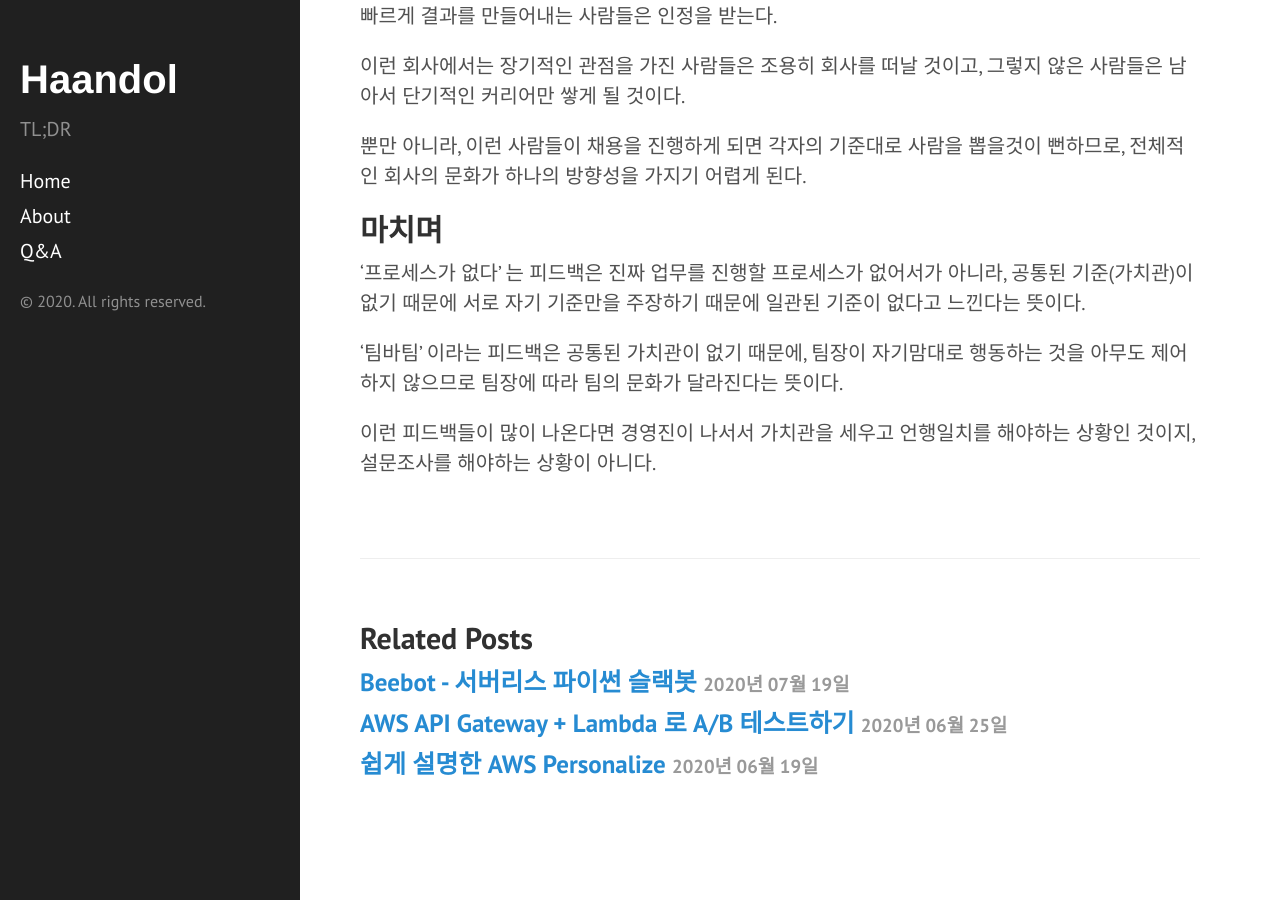
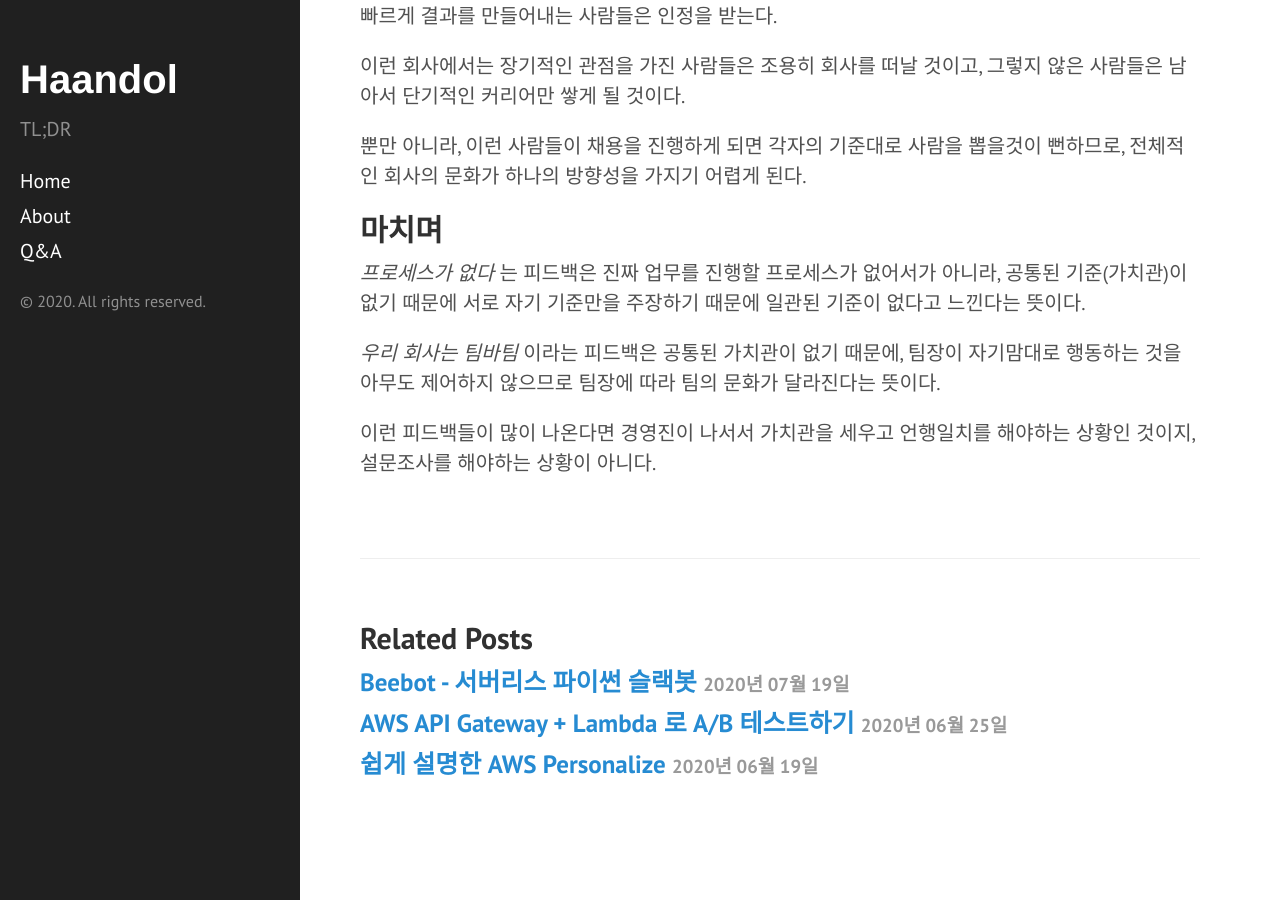
Before and after one commit to haandol/haandol.github.com, a Jekyll site: the page built from _posts/2020-07-18-where-comes-cultural-organization.md, in a window 1280 px wide and 900 px high, scrolled down 3237 px. Built offline with Jekyll 4.4.1, drawn with Linux system fonts in a browser that asks for light colours; comment, search, counter and statistics services are not loaded.

Commit message:
add emaphizes

```diff
--- a/_posts/2020-07-18-where-comes-cultural-organization.md
+++ b/_posts/2020-07-18-where-comes-cultural-organization.md
@@ -110,8 +110,8 @@
 
 ## 마치며
 
-'프로세스가 없다' 는 피드백은 진짜 업무를 진행할 프로세스가 없어서가 아니라, 공통된 기준(가치관)이 없기 때문에 서로 자기 기준만을 주장하기 때문에 일관된 기준이 없다고 느낀다는 뜻이다.
+*프로세스가 없다* 는 피드백은 진짜 업무를 진행할 프로세스가 없어서가 아니라, 공통된 기준(가치관)이 없기 때문에 서로 자기 기준만을 주장하기 때문에 일관된 기준이 없다고 느낀다는 뜻이다.
 
-'팀바팀' 이라는 피드백은 공통된 가치관이 없기 때문에, 팀장이 자기맘대로 행동하는 것을 아무도 제어하지 않으므로 팀장에 따라 팀의 문화가 달라진다는 뜻이다.
+*우리 회사는 팀바팀* 이라는 피드백은 공통된 가치관이 없기 때문에, 팀장이 자기맘대로 행동하는 것을 아무도 제어하지 않으므로 팀장에 따라 팀의 문화가 달라진다는 뜻이다.
 
 이런 피드백들이 많이 나온다면 경영진이 나서서 가치관을 세우고 언행일치를 해야하는 상황인 것이지, 설문조사를 해야하는 상황이 아니다.
```
